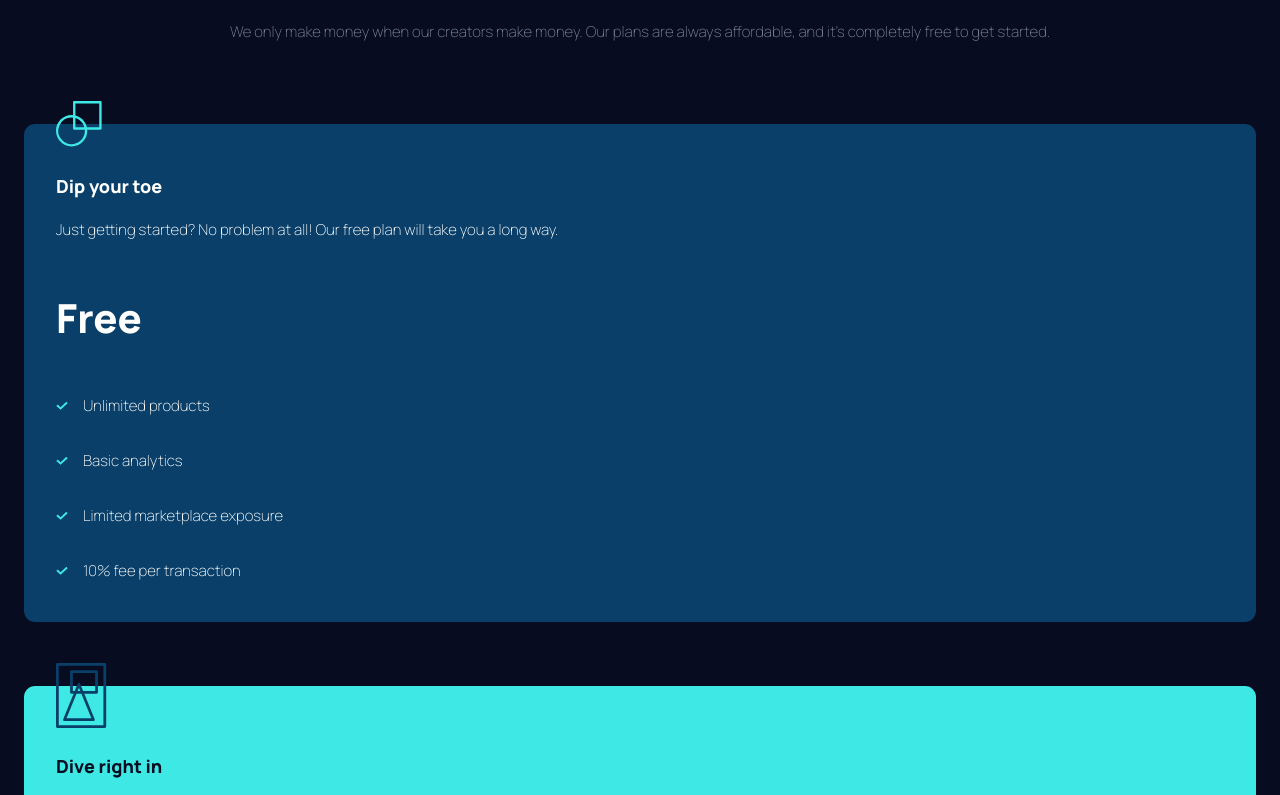
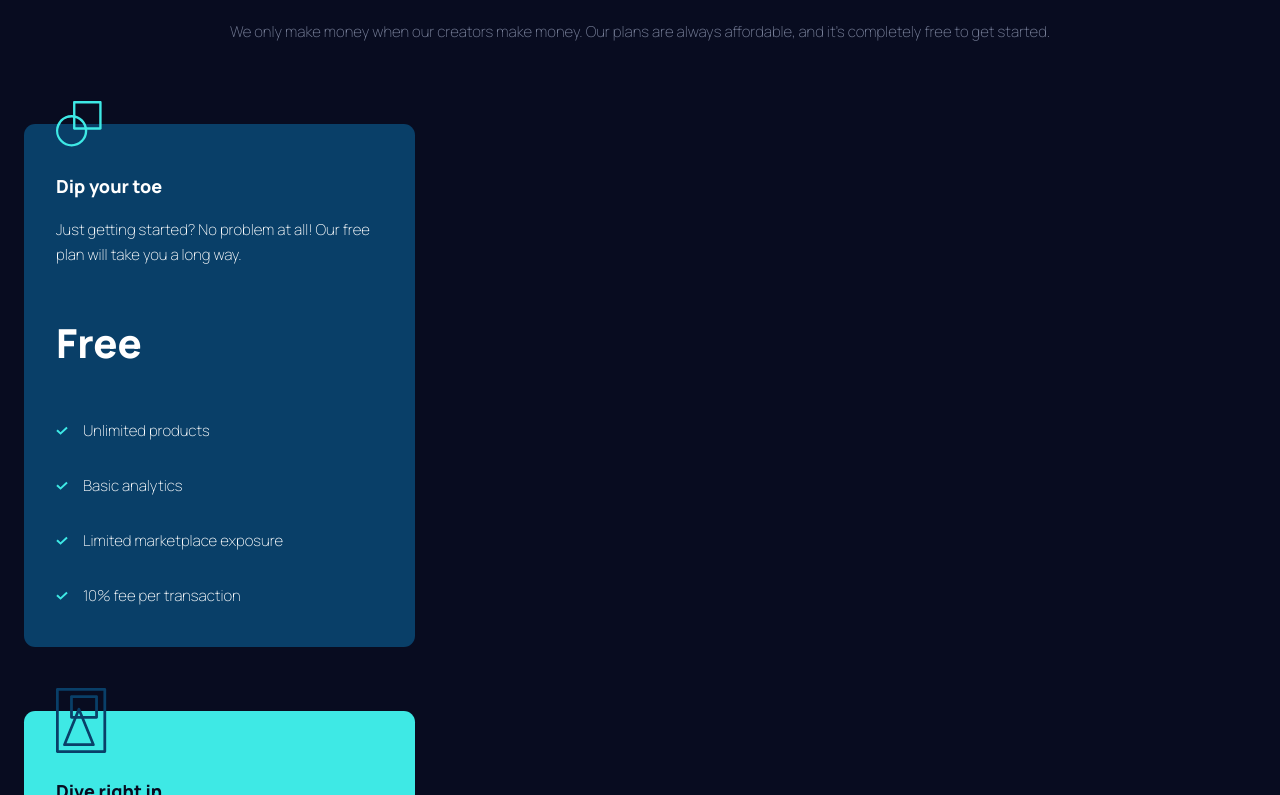
Before and after one commit to salymk/react-maker-pre-launch-landing-page, a React (Create React App) app: page / in a window 1280 px wide. Shown: the part 2545-3340 px from the top of the page. Built offline with nearby package versions, Linux system fonts and the light colour scheme.

Commit message:
style(price): add max-width to price cards

```diff
--- a/src/App.scss
+++ b/src/App.scss
@@ -159,6 +159,10 @@ h3 {
 
         }
 
+        .pricing-card {
+            max-width: 327px;
+        }
+
         .pricing-card:last-child {
             position: relative;
             background-color: $clr-cyan;
```
